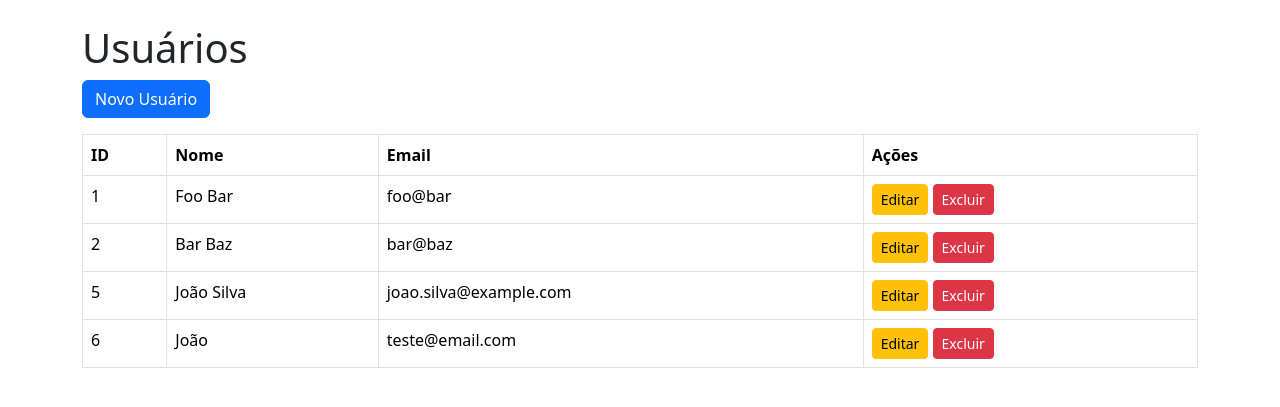
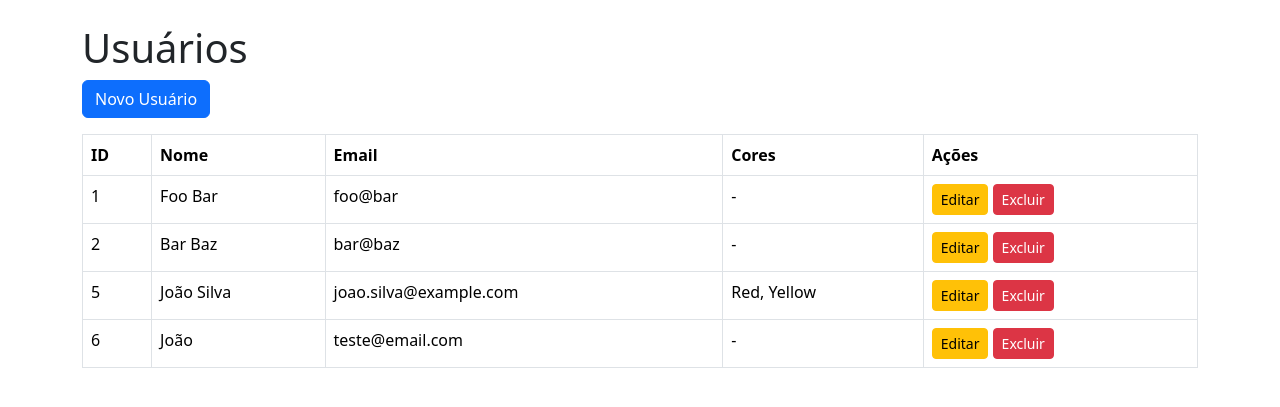
Before and after one commit to jrlucas1/verso-teste-tecnico, a PHP site: page / in a window 1280 px wide. Shown: the top 407 px of the page. Run offline with PHP 8.4, Linux system fonts and the light colour scheme; data comes from the database, SQL or seed files in the repository; both versions use the stored data as it was after the commit.

Commit message:
feature: adding color-user relationship (#3)
Adicionando o relacionamento cor-usuário, já havia alguns trechos que haviam ficado, pois pensei em implementar tudo de primeira, mas optei por fazer tudo separado para ficar mais organizado e esqueci de tirar algumas partes do código.

```diff
--- a/prova-php-entrevista-master/controllers/UserController.php
+++ b/prova-php-entrevista-master/controllers/UserController.php
@@ -15,6 +15,13 @@ class UserController {
 
     public function form($id = null) {
         $user = $id ? $this->userModel->getById($id) : null;
+
+        require_once __DIR__ . '/../models/Color.php';
+        $colorModel = new Color();
+        $colors = $colorModel->getAll();
+
+        $userColors = $id ? array_column($this->userModel->getUserColors($id), 'id') : [];
+
         include __DIR__ . '/../views/users/form.php';
     }
 
--- a/prova-php-entrevista-master/models/User.php
+++ b/prova-php-entrevista-master/models/User.php
@@ -9,7 +9,12 @@ class User {
     }
 
     public function getAll() {
-        $stmt = $this->pdo->query("SELECT * FROM users");
+        $stmt = $this->pdo->query("SELECT u.*, GROUP_CONCAT(c.name, ', ') as colors
+                                    FROM users u
+                                    LEFT JOIN user_colors uc ON u.id = uc.user_id
+                                    LEFT JOIN colors c ON c.id = uc.color_id
+                                    GROUP BY u.id
+                                    ORDER BY u.id ASC");
         return $stmt->fetchAll(PDO::FETCH_ASSOC);
     }
 
@@ -35,5 +40,17 @@ class User {
     public function delete($id) {
         $stmt = $this->pdo->prepare("DELETE FROM users WHERE id = ?");
         $stmt->execute([$id]);
+        $this->syncColors($id, []);
+    }
+
+    private function syncColors($userId, $colors) {
+        $stmt = $this->pdo->prepare("DELETE FROM user_colors WHERE user_id = ?");
+        $stmt->execute([$userId]);
+        if (!empty($colors)) {
+            $stmt = $this->pdo->prepare("INSERT INTO user_colors (user_id, color_id) VALUES (?, ?)");
+            foreach ($colors as $colorId) {
+                $stmt->execute([$userId, $colorId]);
+            }
+        }
     }
 }
--- a/prova-php-entrevista-master/views/users/list.php
+++ b/prova-php-entrevista-master/views/users/list.php
@@ -17,6 +17,7 @@
                 <th>ID</th>
                 <th>Nome</th>
                 <th>Email</th>
+                <th>Cores</th>
                 <th>Ações</th>
             </tr>
         </thead>
@@ -27,6 +28,7 @@
                     <td><?= $user['id'] ?></td>
                     <td><?= htmlspecialchars($user['name']) ?></td>
                     <td><?= htmlspecialchars($user['email']) ?></td>
+                    <td><?= !empty($user['colors']) ? $user['colors'] : '-' ?></td>
                     <td>
                         <a href="index.php?controller=user&action=form&id=<?= $user['id'] ?>" class="btn btn-sm btn-warning">Editar</a>
                         <a href="index.php?controller=user&action=delete&id=<?= $user['id'] ?>" class="btn btn-sm btn-danger" onclick="return confirm('Deseja realmente excluir?')">Excluir</a>
```
Also changed, not shown: prova-php-entrevista-master/views/users/form.php (+11 -0 lines), prova-php-entrevista-master/database/db.sqlite.
